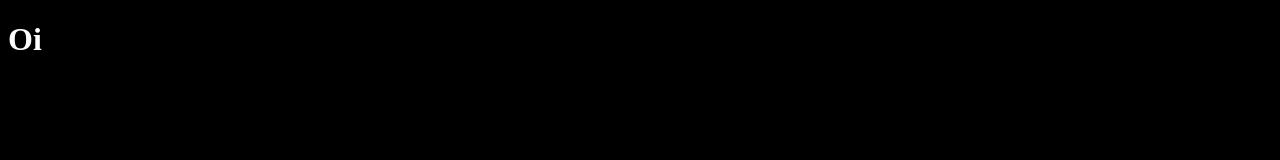
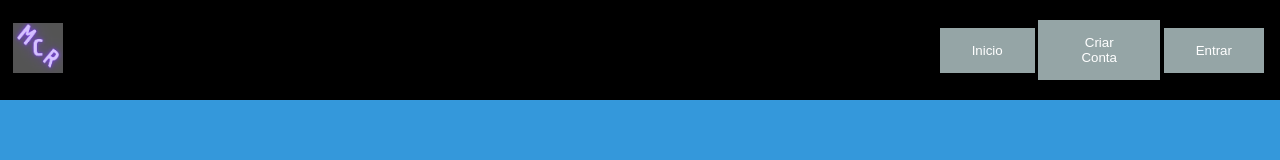
Before and after one commit to Mateus-12/WiseWallet, a plain HTML site: page index.html in a window 1280 px wide. Drawn offline with Linux system fonts and the light colour scheme.

Commit message:
criando a barra de navegação
criei a barra de navegação com a logo improvisada de outro projeto para testar e com três botões que também serão atualizados depois

```diff
--- a/index.html
+++ b/index.html
@@ -1,11 +1,23 @@
 <!DOCTYPE html>
 <html lang="en">
+
 <head>
     <meta charset="UTF-8">
     <link rel="stylesheet" href="style.css">
     <title>WiseWallet</title>
 </head>
+
 <body>
-    <h1>Oi</h1>
+    <nav>
+        <div class="logo-container">
+            <img src="LOGO NOME.png" class="logo" height="10%" width="10%">
+        </div>
+        <div class="button-container">
+            <button class="button">Inicio</button>
+            <button class="button">Criar Conta</button>
+            <button class="button">Entrar</button>
+        </div>
+    </nav>
 </body>
+
 </html>
--- a/style.css
+++ b/style.css
@@ -1,4 +1,46 @@
-body{
-    background-color: black;
+body {
+    background-color: #3498db;
     color: white;
 }
+
+nav {
+    position: absolute;
+    height: 100px;
+    width: 100%;
+    background-color: black;
+    left: 0;
+    top: 0;
+
+}
+
+.logo-container {
+    position: absolute;
+    left: 1%;
+    top: 50%;
+    transform: translateY(-50%);
+}
+
+.logo {
+    height: 30%;
+}
+
+.button-container {
+    position: absolute;
+    right: 1%;
+    top: 50%;
+    transform: translateY(-50%);
+    display: flex;
+    align-items: center;
+}
+
+.button {
+    background-color: #95a5a6;
+    border: none;
+    color: white;
+    padding: 15px 32px;
+    text-align: center;
+    text-decoration: none;
+    display: inline-block;
+    margin-right: 1%;
+    height: 50
+}
```
Also changed, not shown: LOGO NOME.png (added).
